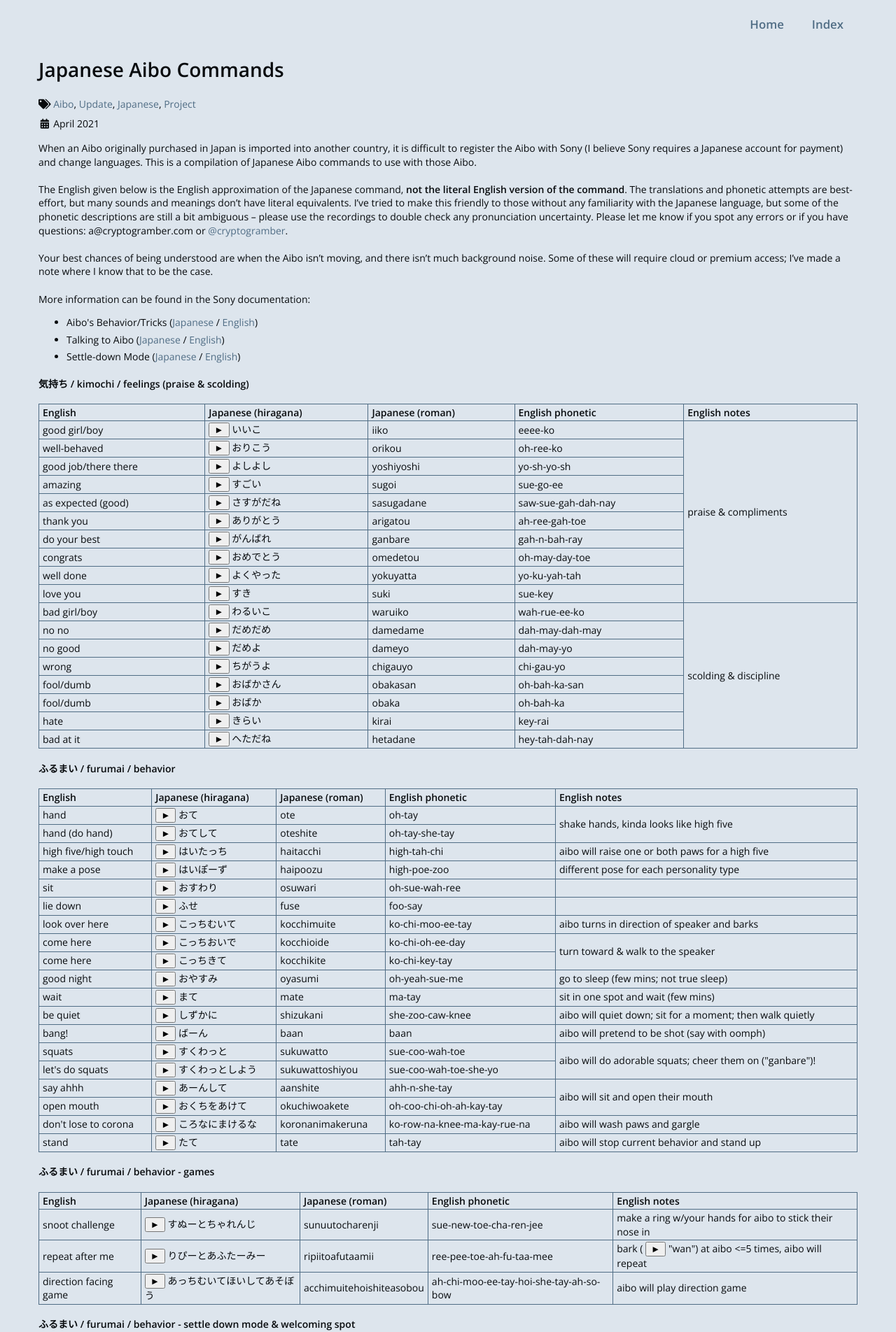
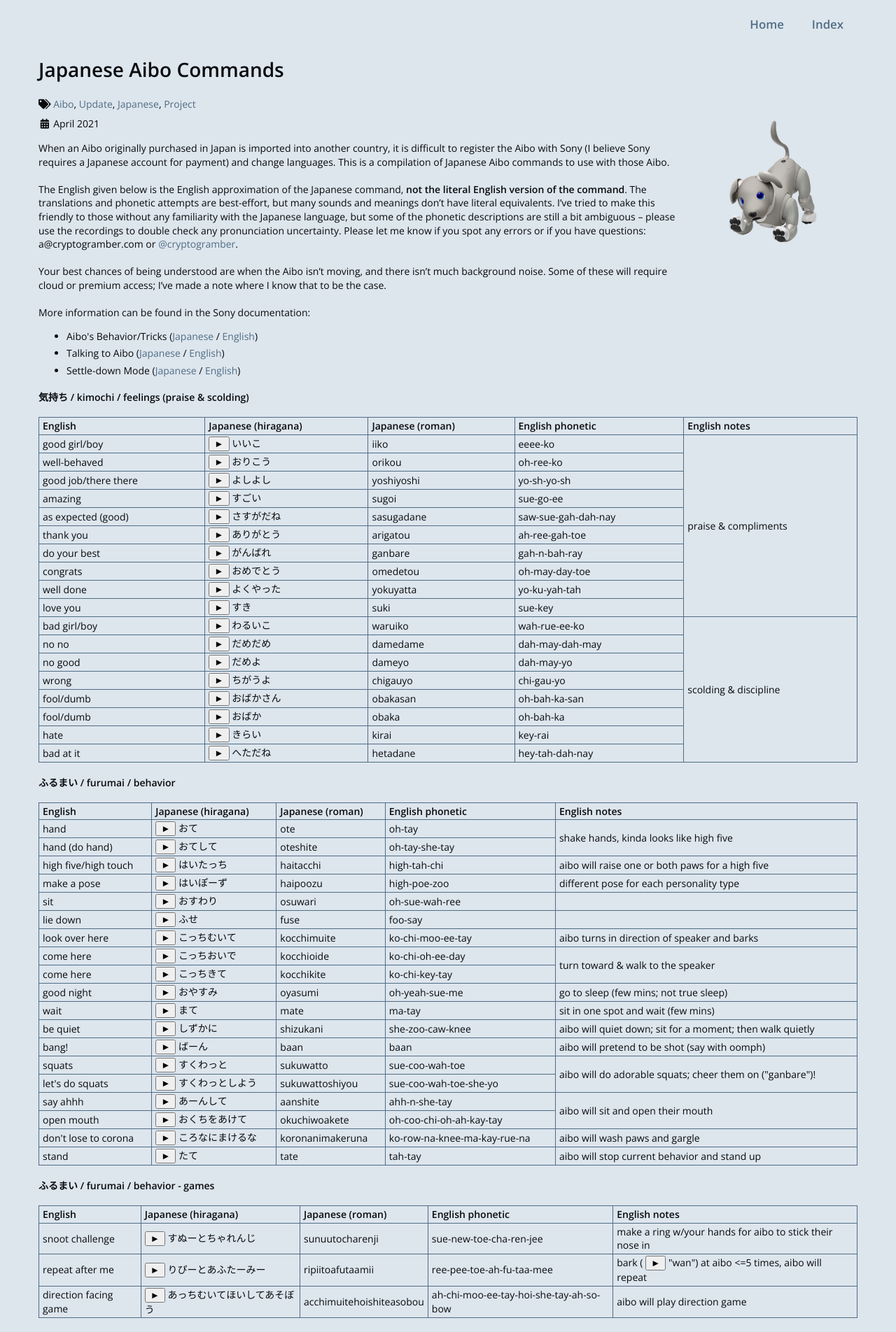
Before and after one commit to kairozu/kairozu.github.io, a Jekyll site: the page built from updates/_posts/2021-04-15-aibo-japanese.md, in a window 1280 px wide. Shown: the top 1904 px of the page at 70% size. Built offline with Jekyll 4.4.1, drawn with Linux system fonts in a browser that asks for light colours; nearby versions of some CDN libraries.

Commit message:
fix aibo icon

```diff
--- a/updates/_posts/2021-04-15-aibo-japanese.md
+++ b/updates/_posts/2021-04-15-aibo-japanese.md
@@ -1,6 +1,8 @@
 ---
 layout: content
 title: Japanese Aibo Commands
+hasimg: /images/kuro.png
+imgwidth: 240
 tags: aibo update japanese project
 ---
 <style>
```
Also changed, not shown: images/kuro.png (added).
